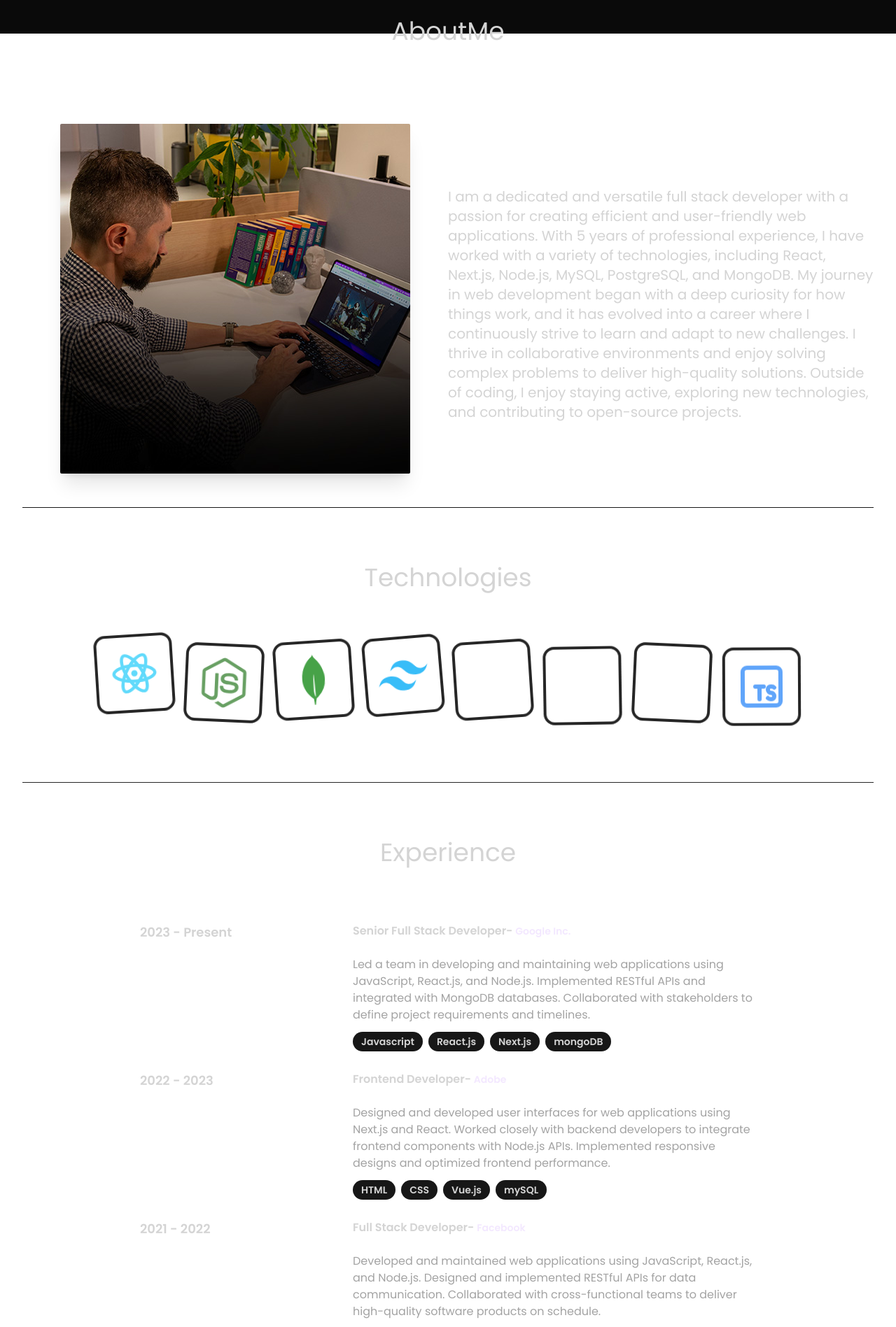
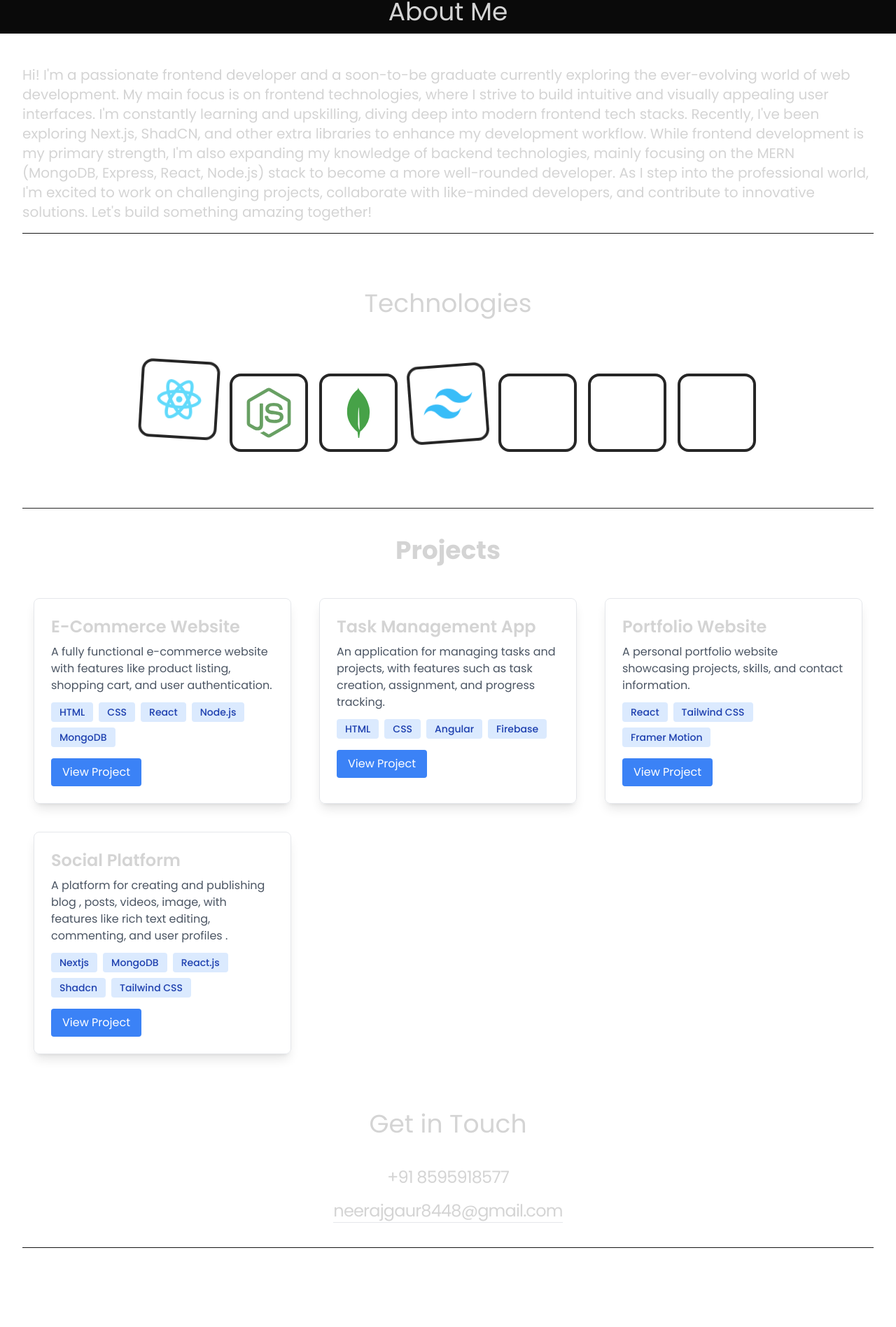
Before and after one commit to Neeraj110/PortFolio, a React (Vite) app: page / in a window 1280 px wide. Shown: the part 752-2649 px from the top of the page at 70% size. After the commit the page ends 2536 px from the top, so only its background shows below. Built offline with nearby package versions, Linux system fonts and the light colour scheme.

Commit message:
update dependencies, remove Experience component, and enhance layout and styling across various components

```diff
--- a/package.json
+++ b/package.json
@@ -11,6 +11,7 @@
   },
   "dependencies": {
     "framer-motion": "^11.11.8",
+    "lucide-react": "^0.474.0",
     "react": "^18.2.0",
     "react-dom": "^18.2.0",
     "react-icons": "^5.3.0"
--- a/src/App.jsx
+++ b/src/App.jsx
@@ -2,7 +2,7 @@ import Navbar from "./components/Navbar";
 import Hero from "./components/Hero";
 import About from "./components/About";
 import Technologies from "./components/Technologies";
-import Experience from "./components/Experience";
+
 import Projects from "./components/Projects";
 import Contact from "./components/Contact";
 
@@ -17,7 +17,6 @@ function App() {
         <Hero />
         <About />
         <Technologies />
-        <Experience />
         <Projects />
         <Contact />
       </div>
--- a/src/components/About.jsx
+++ b/src/components/About.jsx
@@ -1,41 +1,23 @@
 import { ABOUT_TEXT } from "../constants";
-import aboutImg from "../assets/about.jpg";
 import { motion } from "framer-motion";
 
 function About() {
   return (
     <div className="border-b border-neutral-900 pb-4">
-      <h1 className="my-20 text-center text-4xl">
-        About
-        <span className="text-neutral">Me</span>
-      </h1>
-      <div className="flex flex-wrap items-center">
-        <div className="w-full lg:w-1/2 lg:p-8">
-          <div className="flex items-center justify-center">
-            <motion.img
-              whileInView={{ x: 0, opacity: 1 }}
-              initial={{ x: -100, opacity: 0 }}
-              transition={{ duration: 0.5 }}
-              className="rounded-sm shadow-xl"
-              src={aboutImg}
-              alt=""
-            />
-          </div>
-        </div>
+      <h1 className="my-10 text-center text-4xl">About Me</h1>
       <motion.div
         initial={{ x: 100, opacity: 0 }}
         whileInView={{ x: 0, opacity: 1 }}
         transition={{ duration: 1 }}
-          className="w-full lg:w-1/2"
+        className="w-full "
       >
-          <div className="flex justify-center lg:justify-start">
-            <p className=" lg:text-xl text-neutral-300 mt-4 lg:mt-4">
+        <div className="flex items-center justify-center">
+          <p className=" lg:text-xl text-neutral-300 mt-4 lg:mt-4 whitespace-normal">
             {ABOUT_TEXT}
           </p>
         </div>
       </motion.div>
     </div>
-    </div>
   );
 }
 
--- a/src/components/Contact.jsx
+++ b/src/components/Contact.jsx
@@ -36,13 +36,10 @@ function Contact() {
         viewport={{ once: false, amount: 0.5 }} // Trigger animation when 50% of the element is in view
         variants={containerVariants}
       >
-        <motion.p className="my-4" variants={contactVariants}>
-          {CONTACT.address}
-        </motion.p>
-        <motion.p className="my-4" variants={contactVariants}>
+        <motion.p className="my-4 text-2xl" variants={contactVariants}>
           {CONTACT.phoneNo}
         </motion.p>
-        <motion.a href="#" className="border-b" variants={contactVariants}>
+        <motion.a className="border-b text-2xl" variants={contactVariants}>
           {CONTACT.email}
         </motion.a>
       </motion.div>
--- a/src/components/Experience.jsx
+++ /dev/null
@@ -1,67 +0,0 @@
-import { EXPERIENCES } from "../constants";
-import { motion } from "framer-motion";
-
-const experienceVariants = (direction) => ({
-  hidden: {
-    opacity: 0,
-    x: direction === "left" ? -100 : 100,
-  },
-  visible: {
-    opacity: 1,
-    x: 0,
-    transition: {
-      duration: 0.6,
-      ease: "easeInOut",
-    },
-  },
-});
-
-function Experience() {
-  return (
-    <div className="border-b border-neutral-900 pb-4">
-      <motion.h2
-        whileInView={{ opacity: 1, y: 0 }}
-        initial={{ opacity: 0, y: -100 }}
-        transition={{ duration: 1.2 }}
-        className="my-20 text-center text-4xl"
-      >
-        Experience
-      </motion.h2>
-      <div className="">
-        {EXPERIENCES.map((experience, index) => (
-          <motion.div
-            key={index}
-            className="mb-5 flex flex-wrap lg:justify-center"
-            initial="hidden"
-            whileInView="visible"
-            viewport={{ once: false, amount: 0.5 }} // Triggers every time you scroll
-            variants={experienceVariants(index % 2 === 0 ? "left" : "right")}
-          >
-            <div className="w-full lg:w-1/4">
-              <h3 className="text-lg font-semibold">{experience.year}</h3>
-            </div>
-            <div className="w-full max-w-xl lg:w-3/4">
-              <h6 className="mb-6 font-semibold">
-                {experience.role}-{" "}
-                <span className="text-sm text-purple-100">
-                  {experience.company}
-                </span>
-              </h6>
-              <p className="mb-3 text-neutral-400">{experience.description}</p>
-              {experience.technologies.map((technology, index) => (
-                <span
-                  key={index}
-                  className="inline-block bg-neutral-900 text-neutral-300 rounded-full px-3 py-1 text-sm font-semibold mr-2 mb-2"
-                >
-                  {technology}
-                </span>
-              ))}
-            </div>
-          </motion.div>
-        ))}
-      </div>
-    </div>
-  );
-}
-
-export default Experience;
--- a/src/components/Navbar.jsx
+++ b/src/components/Navbar.jsx
@@ -1,18 +1,36 @@
+/* eslint-disable no-unused-vars */
 import { FaGithub, FaInstagram, FaLinkedin } from "react-icons/fa";
-import logo from "../assets/logo.png";
 import { FaSquareTwitter } from "react-icons/fa6";
 
 function Navbar() {
   return (
     <nav className="mb-5 flex items-center justify-between py-4">
-      <div className="flex flex-shrink-0 items-center">
-        <img src={logo} alt="logo" className="mx-2 w-10" />
-      </div>
-      <div className="m-5 flex items-center justify-center gap-4 text-2xl ">
-        <FaGithub />
-        <FaLinkedin />
-        <FaInstagram />
-        <FaSquareTwitter />
+      <div className="flex flex-shrink-0 items-center"></div>
+      <div className="m-5 flex items-center justify-center gap-4 text-4xl">
+        <a
+          href="https://github.com/Neeraj110"
+          target="_blank"
+          rel="noopener noreferrer"
+        >
+          <FaGithub className="cursor-pointer hover:text-gray-500 transition" />
+        </a>
+        <a
+          href="https://www.linkedin.com/in/neeraj-gaur"
+          target="_blank"
+          rel="noopener noreferrer"
+        >
+          <FaLinkedin className="cursor-pointer hover:text-gray-500 transition" />
+        </a>
+        {/* <a
+          href="https://instagram.com"
+          target="_blank"
+          rel="noopener noreferrer"
+        >
+          <FaInstagram className="cursor-pointer hover:text-gray-500 transition" />
+        </a> */}
+        <a href="https://twitter.com" target="_blank" rel="noopener noreferrer">
+          <FaSquareTwitter className="cursor-pointer hover:text-gray-500 transition" />
+        </a>
       </div>
     </nav>
   );
--- a/src/components/Projects.jsx
+++ b/src/components/Projects.jsx
@@ -18,49 +18,51 @@ const projectVariants = (index) => ({
 
 function Projects() {
   return (
-    <div className="border-b border-neutral-900 pb-4">
+    <section className="container mx-auto px-4 py-10">
       <motion.h2
         whileInView={{ opacity: 1, y: 0 }}
         initial={{ opacity: 0, y: -100 }}
         transition={{ duration: 1.2 }}
-        className="my-20 text-center text-4xl"
+        className="mb-12 text-center text-4xl font-bold"
       >
         Projects
       </motion.h2>
-      <motion.div className="" initial="hidden" whileInView="visible">
+
+      <motion.div className="grid gap-10 md:grid-cols-2 lg:grid-cols-3">
         {PROJECTS.map((project, index) => (
           <motion.div
             key={index}
-            className="mb-5 flex flex-wrap lg:justify-center"
+            className="rounded-lg border border-gray-200 p-6 shadow-lg"
             initial="hidden"
             whileInView="visible"
             variants={projectVariants(index)}
           >
-            <div className="w-full lg:w-1/4">
-              <img
-                src={project.image}
-                width={150}
-                height={150}
-                alt={project.title}
-                className="rounded-lg"
-              />
-            </div>
-            <div className="w-full max-w-xl lg:w-3/4">
-              <h6 className="mb-2 font-semibold">{project.title}</h6>
-              <p className="mb-4 text-neutral-400">{project.description}</p>
-              {project.technologies.map((technology, index) => (
+            <h3 className="text-2xl font-semibold">{project.title}</h3>
+            <p className="mt-2 text-gray-600">{project.description}</p>
+            <div className="mt-3 flex flex-wrap gap-2">
+              {project.technologies.map((tech, idx) => (
                 <span
-                  key={index}
-                  className="inline-block bg-neutral-900 text-neutral-300 rounded-full px-3 py-1 text-sm font-semibold mr-2 mb-2"
+                  key={idx}
+                  className="rounded bg-blue-100 px-3 py-1 text-sm font-medium text-blue-800"
                 >
-                  {technology}
+                  {tech}
                 </span>
               ))}
             </div>
+            {project.link && (
+              <a
+                href={project.link}
+                target="_blank"
+                rel="noopener noreferrer"
+                className="mt-4 inline-block rounded bg-blue-500 px-4 py-2 text-white transition hover:bg-blue-600"
+              >
+                View Project
+              </a>
+            )}
           </motion.div>
         ))}
       </motion.div>
-    </div>
+    </section>
   );
 }
 
--- a/src/components/Technologies.jsx
+++ b/src/components/Technologies.jsx
@@ -1,3 +1,4 @@
+/* eslint-disable no-unused-vars */
 import { FaGithub } from "react-icons/fa";
 import { FaNodeJs } from "react-icons/fa6";
 import { RiReactjsLine, RiTailwindCssFill } from "react-icons/ri";
@@ -95,14 +96,14 @@ function Technologies() {
         >
           <FaGithub className="text-7xl" style={{ color: "#fff" }} />
         </motion.div>
-        <motion.div
+        {/* <motion.div
           variants={iconVariants(7)}
           initial="initial"
           animate="animate"
           className="rounded-2xl border-4 border-neutral-800 p-4"
         >
           <TbBrandTypescript className="text-7xl text-blue-400" />
-        </motion.div>
+        </motion.div> */}
       </motion.div>
     </div>
   );
--- a/src/constants/index.js
+++ b/src/constants/index.js
@@ -5,40 +5,12 @@ import project4 from "../assets/projects/project-4.jpg";
 
 export const HERO_CONTENT = `I'm passionate Frontend Developer with a knack for creating seamless, responsive web applications. I specialize in HTML, CSS, JavaScript, and have experience with React.js, Redux, and Tailwind CSS. I also have some exposure to the MERN stack, which helps me build full-stack applications. My goal is to craft user-friendly, dynamic interfaces that enhance the user experience. Let's bring your ideas to life on the web!
 `;
-// export const HERO_CONTENT = `I am a passionate full stack developer with a knack for crafting robust and scalable web applications. With 5 years of hands-on experience, I have honed my skills in front-end technologies like React and Next.js, as well as back-end technologies like Node.js, MySQL, PostgreSQL, and MongoDB. My goal is to leverage my expertise to create innovative solutions that drive business growth and deliver exceptional user experiences.`;
 
-export const ABOUT_TEXT = `I am a dedicated and versatile full stack developer with a passion for creating efficient and user-friendly web applications. With 5 years of professional experience, I have worked with a variety of technologies, including React, Next.js, Node.js, MySQL, PostgreSQL, and MongoDB. My journey in web development began with a deep curiosity for how things work, and it has evolved into a career where I continuously strive to learn and adapt to new challenges. I thrive in collaborative environments and enjoy solving complex problems to deliver high-quality solutions. Outside of coding, I enjoy staying active, exploring new technologies, and contributing to open-source projects.`;
+export const ABOUT_TEXT = `Hi! I'm a passionate frontend developer and a soon-to-be graduate currently exploring the ever-evolving world of web development. My main focus is on frontend technologies, where I strive to build intuitive and visually appealing user interfaces.
 
-export const EXPERIENCES = [
-  {
-    year: "2023 - Present",
-    role: "Senior Full Stack Developer",
-    company: "Google Inc.",
-    description: `Led a team in developing and maintaining web applications using JavaScript, React.js, and Node.js. Implemented RESTful APIs and integrated with MongoDB databases. Collaborated with stakeholders to define project requirements and timelines.`,
-    technologies: ["Javascript", "React.js", "Next.js", "mongoDB"],
-  },
-  {
-    year: "2022 - 2023",
-    role: "Frontend Developer",
-    company: "Adobe",
-    description: `Designed and developed user interfaces for web applications using Next.js and React. Worked closely with backend developers to integrate frontend components with Node.js APIs. Implemented responsive designs and optimized frontend performance.`,
-    technologies: ["HTML", "CSS", "Vue.js", "mySQL"],
-  },
-  {
-    year: "2021 - 2022",
-    role: "Full Stack Developer",
-    company: "Facebook",
-    description: `Developed and maintained web applications using JavaScript, React.js, and Node.js. Designed and implemented RESTful APIs for data communication. Collaborated with cross-functional teams to deliver high-quality software products on schedule.`,
-    technologies: ["Python", "Svelte", "Three.js", "Postgres"],
-  },
-  {
-    year: "2020 - 2021",
-    role: "Software Engineer",
-    company: "Paypal",
-    description: `Contributed to the development of web applications using JavaScript, React.js, and Node.js. Managed databases and implemented data storage solutions using MongoDB. Worked closely with product managers to prioritize features and enhancements.`,
-    technologies: ["Ruby", "Rails", "PHP", "Sqlite"],
-  },
-];
+I'm constantly learning and upskilling, diving deep into modern frontend tech stacks. Recently, I've been exploring Next.js, ShadCN, and other extra libraries to enhance my development workflow. While frontend development is my primary strength, I'm also expanding my knowledge of backend technologies, mainly focusing on the MERN (MongoDB, Express, React, Node.js) stack to become a more well-rounded developer.
+
+As I step into the professional world, I'm excited to work on challenging projects, collaborate with like-minded developers, and contribute to innovative solutions. Let's build something amazing together!`;
 
 export const PROJECTS = [
   {
@@ -47,6 +19,7 @@ export const PROJECTS = [
     description:
       "A fully functional e-commerce website with features like product listing, shopping cart, and user authentication.",
     technologies: ["HTML", "CSS", "React", "Node.js", "MongoDB"],
+    link: "#",
   },
   {
     title: "Task Management App",
@@ -54,25 +27,27 @@ export const PROJECTS = [
     description:
       "An application for managing tasks and projects, with features such as task creation, assignment, and progress tracking.",
     technologies: ["HTML", "CSS", "Angular", "Firebase"],
+    link: "#",
   },
   {
     title: "Portfolio Website",
     image: project3,
     description:
       "A personal portfolio website showcasing projects, skills, and contact information.",
-    technologies: ["HTML", "CSS", "React", "Bootstrap"],
+    technologies: ["React", "Tailwind CSS", "Framer Motion"],
+    link: "#",
   },
   {
-    title: "Blogging Platform",
+    title: "Social Platform",
     image: project4,
     description:
-      "A platform for creating and publishing blog posts, with features like rich text editing, commenting, and user profiles.",
-    technologies: ["HTML", "CSS", "Vue.js", "Express", "mySQL"],
+      "A platform for creating and publishing blog , posts, videos, image, with features like rich text editing, commenting, and user profiles .",
+    technologies: ["Nextjs", "MongoDB", "React.js", "Shadcn", "Tailwind CSS"],
+    link: "#",
   },
 ];
 
 export const CONTACT = {
-  address: "767 Fifth Avenue, New York, NY 10153 ",
-  phoneNo: "+12 4555 666 00 ",
-  email: "me@example.com",
+  phoneNo: "+91 8595918577",
+  email: "neerajgaur8448@gmail.com",
 };
```
Also changed, not shown: 1 other file (tests, documents, lock files or other folders). Lines whose indentation alone changed are shown as unchanged.
